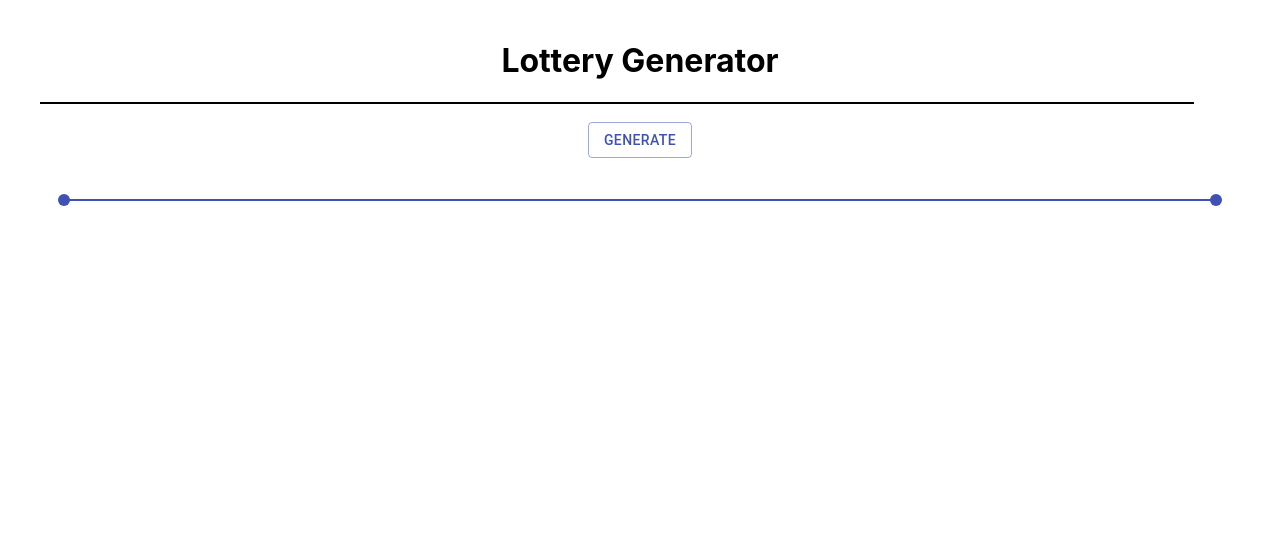
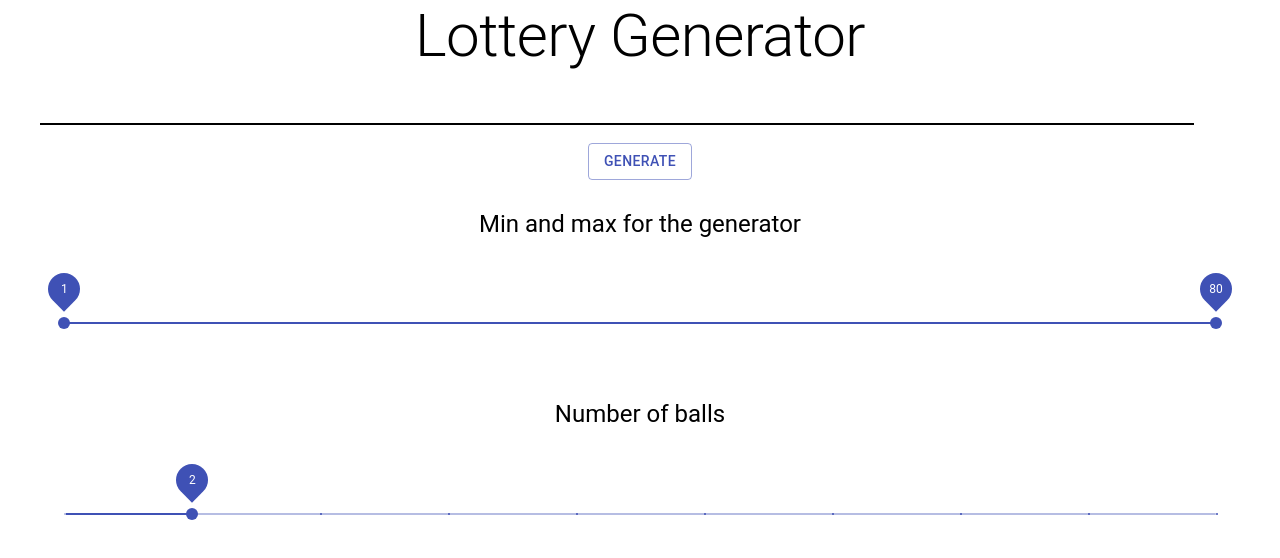
Before and after one commit to jairusbali/lottery_generator, a React (Create React App) app: page / in a window 1280 px wide. Shown: the top 558 px of the page. Built offline with nearby package versions, Linux system fonts and the light colour scheme.

Commit message:
added `number of balls` slider

```diff
--- a/src/App.js
+++ b/src/App.js
@@ -1,5 +1,6 @@
 import React from "react";
 import Slider from "@material-ui/core/Slider";
+import { Typography } from "@material-ui/core";
 
 import Lottery from "./components/Lottery/Lottery";
 import "./App.css";
@@ -7,46 +8,85 @@ import "./App.css";
 class App extends React.Component {
   static defaultProps = {
     min: 1,
-    max: 80
+    max: 80,
+    numberOfBalls: 2
   };
 
   constructor(props) {
     super(props);
     this.state = {
-      value: [this.props.min, this.props.max]
+      range: [this.props.min, this.props.max],
+      numberOfBalls: this.props.numberOfBalls
     };
 
-    this.handleChange = this.handleChange.bind(this);
+    this.minMaxHandleChange = this.minMaxHandleChange.bind(this);
+    this.numberOfBallsHandleChange = this.numberOfBallsHandleChange.bind(this);
     this.valuetext = this.valuetext.bind(this);
   }
 
-  handleChange(event, newValue) {
-    this.setState({ value: newValue });
+  minMaxHandleChange(event, newValue) {
+    this.setState({ range: newValue });
+  }
+
+  numberOfBallsHandleChange(event, newValue) {
+    this.setState({ numberOfBalls: newValue });
   }
 
   valuetext(value) {
-    return `${value}°C`;
+    return `${value}`;
   }
 
   render() {
     return (
       <div className="App">
+        <Typography variant="h2" gutterBottom>
+          Lottery Generator
+        </Typography>
         <Lottery
           title="Lottery Generator"
-          min={this.state.value[0]}
-          max={this.state.value[1]}
-          numberOfBalls={2}
+          min={this.state.range[0]}
+          max={this.state.range[1]}
+          numberOfBalls={this.state.numberOfBalls}
         />
 
-        <div style={{ margin: "0 4rem" }}>
+        <div
+          style={{
+            margin: "0 4rem",
+            display: "flex",
+            flexDirection: "column",
+            justifyContent: "space-between",
+            alignItems: "center",
+            height: "40vh"
+          }}
+        >
+          <Typography variant="h5" gutterBottom>
+            Min and max for the generator
+          </Typography>
           <Slider
-            value={this.state.value}
-            onChange={this.handleChange}
-            valueLabelDisplay="auto"
+            value={this.state.range}
+            onChange={this.minMaxHandleChange}
+            valueLabelDisplay="on"
             aria-labelledby="range-slider"
             getAriaValueText={this.valuetext}
             min={this.props.min}
             max={this.props.max}
+          />
+
+          <Typography variant="h5" gutterBottom>
+            Number of balls
+          </Typography>
+
+          <Slider
+            value={this.state.numberOfBalls}
+            defaultValue={1}
+            getAriaValueText={this.valuetext}
+            aria-labelledby="Number of balls"
+            step={1}
+            marks
+            min={1}
+            max={10}
+            valueLabelDisplay="on"
+            onChange={this.numberOfBallsHandleChange}
           />
         </div>
       </div>
--- a/src/components/Lottery/Lottery.jsx
+++ b/src/components/Lottery/Lottery.jsx
@@ -9,8 +9,7 @@ class Lottery extends Component {
   static defaultProps = {
     max: 10,
     min: 1,
-    numberOfBalls: 1,
-    title: "Lottery"
+    numberOfBalls: 1
   };
 
   constructor(props) {
@@ -42,7 +41,6 @@ class Lottery extends Component {
   render() {
     return (
       <div className="Lottery">
-        <h1>{this.props.title}</h1>
         <div className="Lottery-content">
           {this.state.numbers.map(lottoNumber => {
             return <LotteryBall number={lottoNumber} />;
```
Also changed, not shown: src/components/ControlPanel/ControlPanel.jsx (added, +45 -0 lines).
